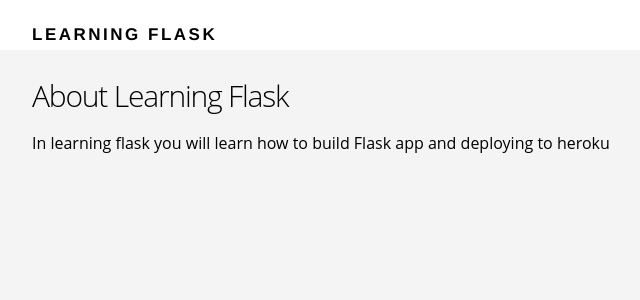
After one commit to chesteronaaron/learning-flask, a Flask app: template templates/about.html in a window 1280 px wide. The commit adds this page. Shown: the top 300 px of the page, without its empty margins (108-748 px from the left). Run offline with Flask 2, Linux system fonts and the light colour scheme; the template is opened without the code that fills it, so the values that code supplies are empty.

Commit message:
About Page

```diff
--- a/routes.py
+++ b/routes.py
@@ -6,5 +6,9 @@
 def index():
     return render_template("index.html  ")
 
+@app.route("/about")
+def about():
+    return render_template("about.html  ")
+
 if __name__ == "__main__":
     app.run(debug=True)
--- /dev/null
+++ b/templates/about.html
@@ -0,0 +1,9 @@
+{% extends "layout.html" %}
+{% block content %}
+    <main class="about-section">
+    <div class="container">
+        <h2>About Learning Flask</h2>
+        <p>In learning flask you will learn how to build Flask app and deploying to heroku </p>
+    </div>
+    </main>
+{% endblock %}
--- a/templates/index.html
+++ b/templates/index.html
@@ -5,7 +5,7 @@
             <div class="section-content">
                 <h2>Discover places near you.</h2>
                 <a href="#" class="btn-primary">Sign up</a>
-                <a href="#" class="btn-secondary">Learn More</a>
+                <a href="{{ url_for('about') }}" class="btn-secondary">Learn More</a>
             </div>
 
             <div class="section-device">
```
